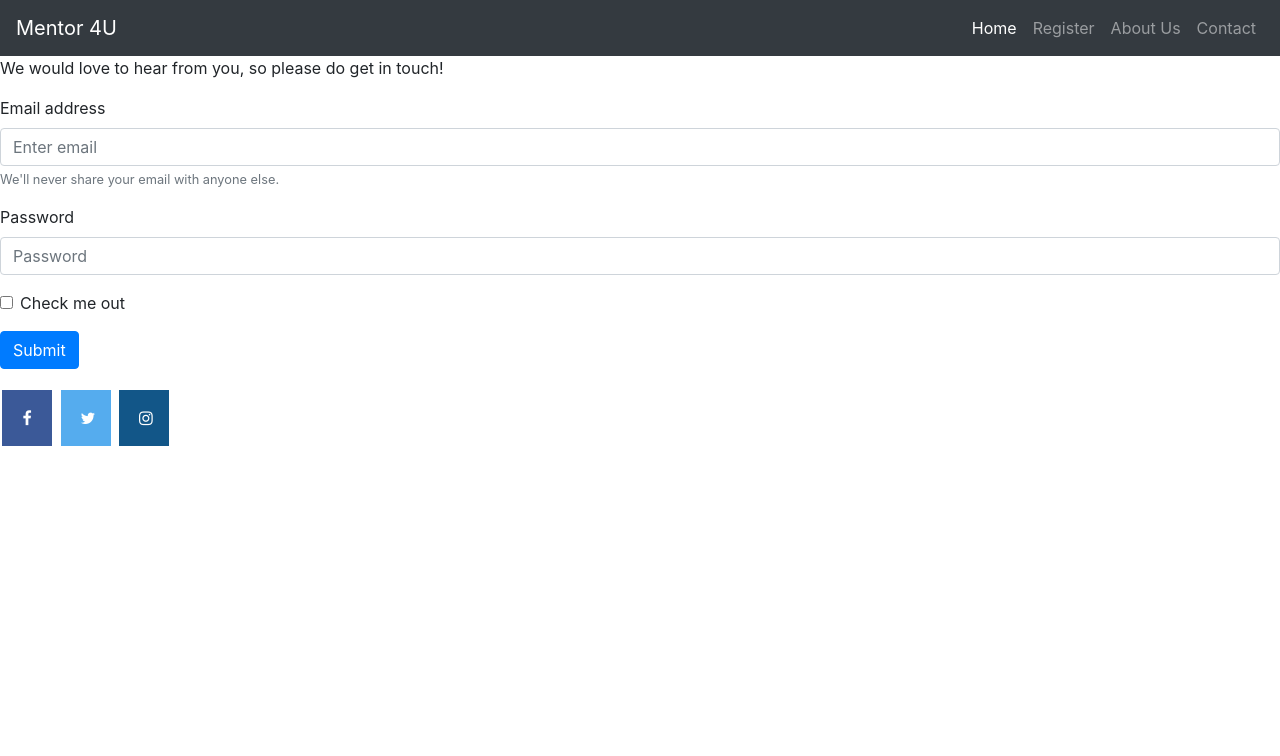
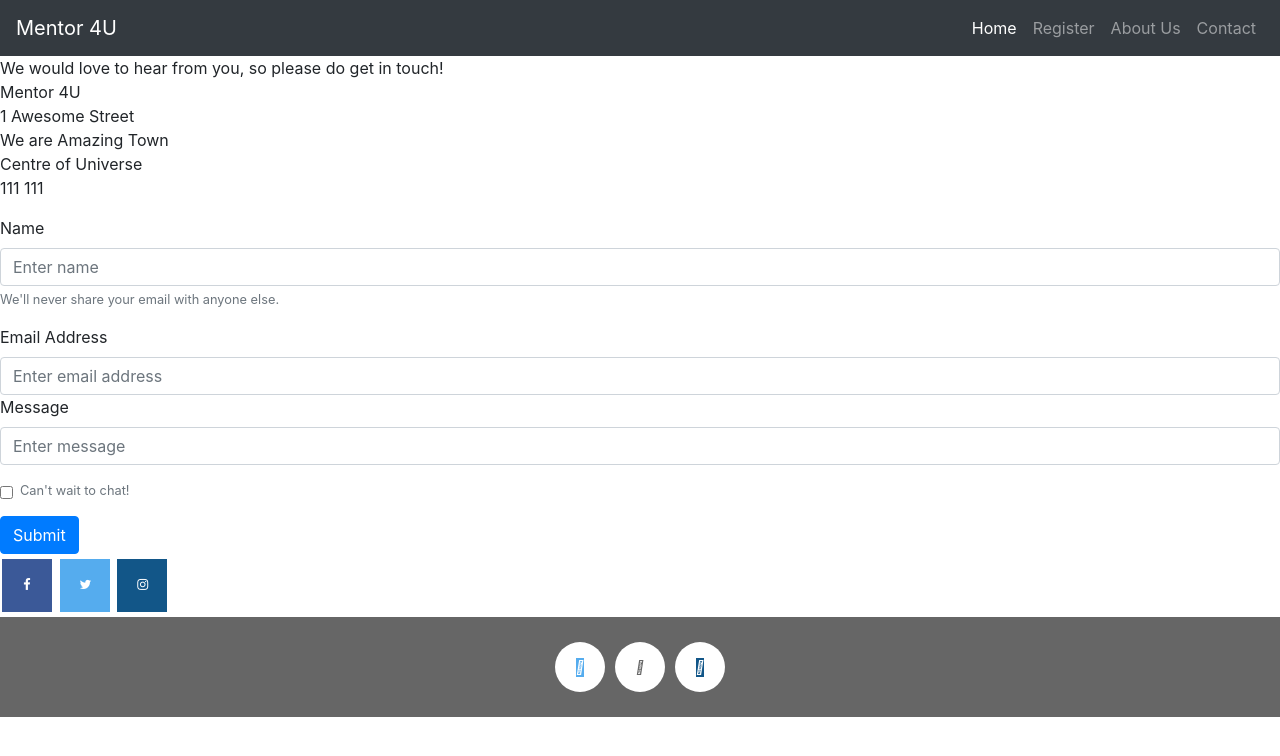
Before and after one commit to RabiaBibi/Team-Cinco, a plain HTML site: page contact_us.html in a window 1280 px wide. Drawn offline with Linux system fonts and the light colour scheme.

Commit message:
added footer and updated text in form

```diff
--- a/contact_us.html
+++ b/contact_us.html
@@ -51,24 +51,38 @@
 
 <h1>Contact Us</h1>
 
-<p>
-We would love to hear from you, so please do get in touch!
-
+<p>We would love to hear from you, so please do get in touch!
+<br>
+Mentor 4U
+<br>
+1 Awesome Street
+<br>
+We are Amazing Town
+<br>
+Centre of Universe
+<br>
+111 111
 </p>
 
+<!-- bootstrap form  -->
 <form>
   <div class="form-group">
-    <label for="exampleInputEmail1">Email address</label>
-    <input type="email" class="form-control" id="exampleInputEmail1" aria-describedby="emailHelp" placeholder="Enter email">
+    <label for="exampleInputEmail1">Name</label>
+    <input type="email" class="form-control" id="exampleInputEmail1" aria-describedby="emailHelp" placeholder="Enter name">
     <small id="emailHelp" class="form-text text-muted">We'll never share your email with anyone else.</small>
   </div>
   <div class="form-group">
-    <label for="exampleInputPassword1">Password</label>
-    <input type="password" class="form-control" id="exampleInputPassword1" placeholder="Password">
+    <label for="exampleInputPassword1">Email Address</label>
+    <input type="password" class="form-control" id="exampleInputPassword1" placeholder="Enter email address">
+    <div class="form-group">
+      <label for="exampleInputEmail1">Message</label>
+      <input type="email" class="form-control" id="exampleInputEmail1" aria-describedby="emailHelp" placeholder="Enter message">
+      <small id="emailHelp" class="form-text text-muted">
+    </div>
   </div>
   <div class="form-group form-check">
     <input type="checkbox" class="form-check-input" id="exampleCheck1">
-    <label class="form-check-label" for="exampleCheck1">Check me out</label>
+    <label class="form-check-label" for="exampleCheck1">Can't wait to chat!</label>
   </div>
   <button type="submit" class="btn btn-primary">Submit</button>
 </form>
@@ -88,5 +102,16 @@ We would love to hear from you, so please do get in touch!
 
 </body>
 
-
+<footer>
+      <!-- ==== social icons ==== -->
+      <a href="https://twitter.com" target="_blank">
+        <span class='social-icon'><i class="fab fa-twitter"></i></span>
+      </a>
+      <a href="https://facebook.com" target="_blank">
+        <span class='social-icon'><i class="fab fa-facebook-f"></i></span>
+      </a>
+      <a href="https://instagram.com" target="_blank">
+        <span class='social-icon'><i class="fab fa-instagram"></i></span>
+      </a>
+    </footer>
 </html>
--- a/css/styles_contactus.css
+++ b/css/styles_contactus.css
@@ -25,3 +25,37 @@
   background: #125688;
   color: white;
 }
+
+
+
+form {
+
+}
+
+footer {
+  display: flex;  /* allows use of "justify-content" property */
+  justify-content: center;  /* horizontally centers the contents (the social icons) */
+  background-color: #666;
+  height: 100px;
+  padding: 20px;
+}
+
+footer a {
+  margin: 5px;
+  text-decoration: none!important;
+}
+
+.social-icon {
+  display: inline-flex;  /* allows use of "justify-content" and "align-items" properties */
+  width: 50px;
+  height: 50px;
+  color: #666;
+  background-color: white;
+  justify-content: center;  /* horizontally centers the contents (the FontAwesome icon) */
+  align-items: center;  /* vertically centers the contents (the FontAwesome icon) */
+  border-radius: 50%;  /* makes it round (circle if width and height are the same) */
+}
+
+.social-icon:hover {
+  color: #222;  /* change color when hover over the link */
+}
```
